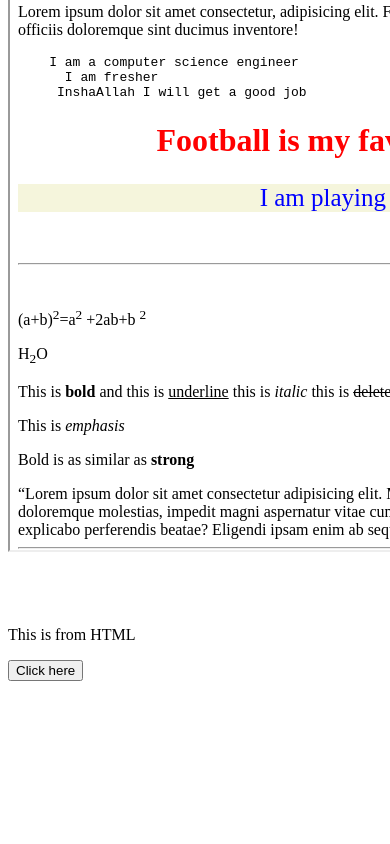
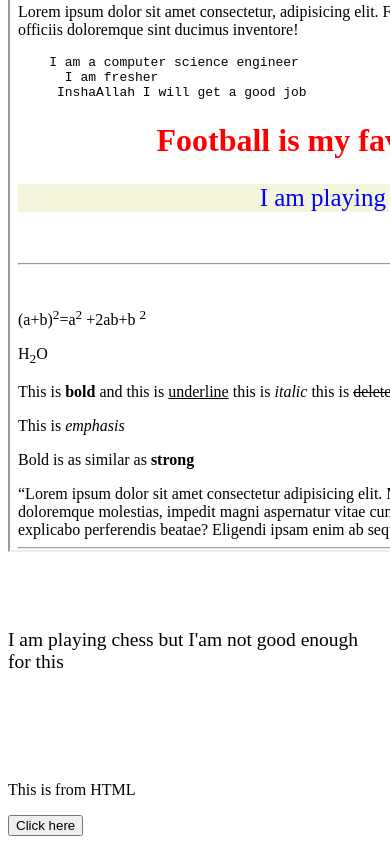
Before and after one commit to MirzaAyon/HTML-practice, a plain HTML site: page HTML Tags/table.html in a window 390 px wide. Shown: the part 1761-2605 px from the top of the page. Before the commit the page ends 2450 px from the top, so only its background shows below. Drawn offline with Linux system fonts and the light colour scheme.

Commit message:
html responsive with vw

```diff
--- a/HTML Tags/table.html
+++ b/HTML Tags/table.html
@@ -124,6 +124,13 @@
    <iframe src="index.html" frameborder="2" height="1000px" width="700px">New website</iframe>
 
    <br><br><br><br>
+   <!-- try vw=viewwidth for responsiveness -->
+
+<p style="font-size: 5vw;">I am playing chess but I'am not good enough for this</p>
+
+
+
+   <br><br><br><br>
     <!-- try javascript -->
    <p id="ptag">This is from HTML</p>
 
```
